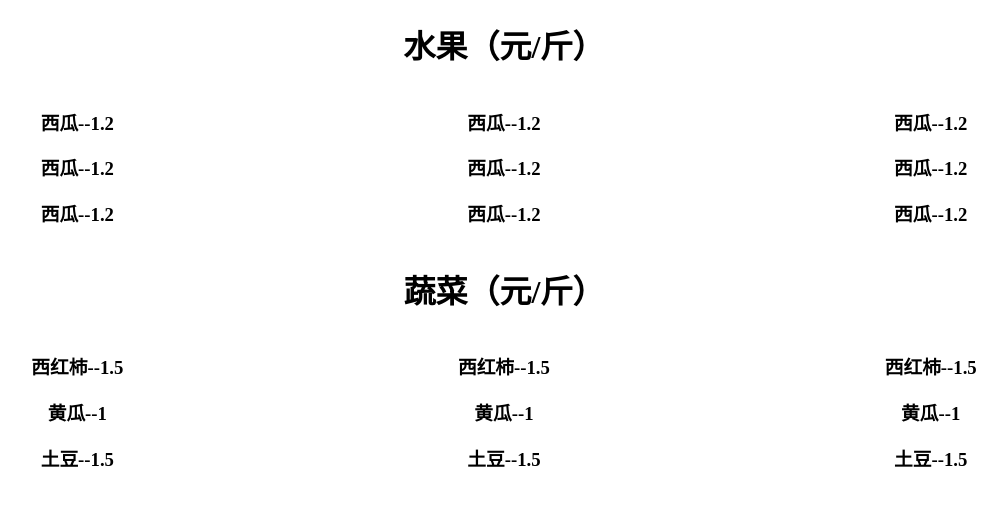
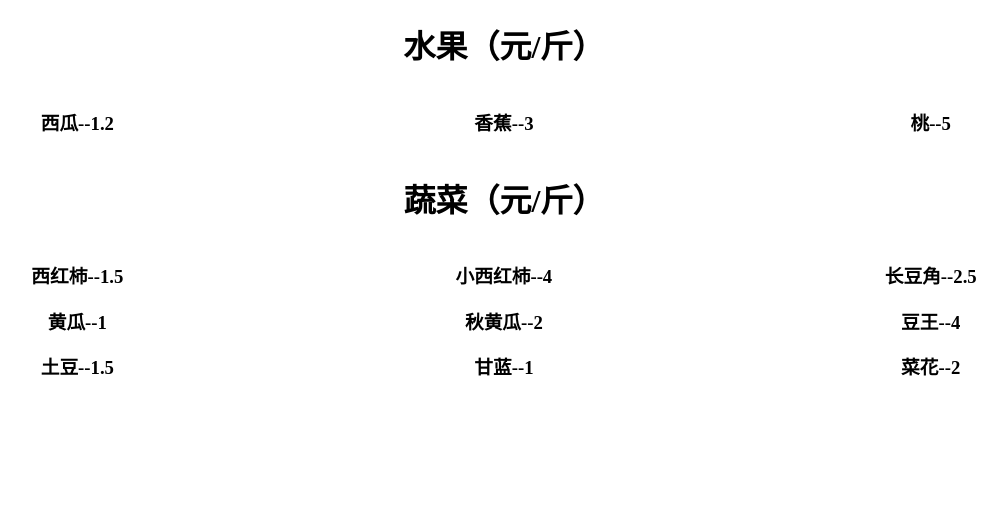
Before and after one commit to woaiyangcheng555/Mytest, a plain HTML site: page index.html in a window 1280 px wide. Shown: the whole page, without its empty margins (136-1143 px from the left). Drawn offline with Linux system fonts and the light colour scheme.

Commit message:
Update index.html

```diff
--- a/index.html
+++ b/index.html
@@ -17,18 +17,12 @@ h1,h3{text-align:center;}
 <h1>水果（元/斤）</h1>
 <div class="left">
         <h3>西瓜--1.2</h3>
-        <h3>西瓜--1.2</h3>
-        <h3>西瓜--1.2</h3>
     </div>
 	<div class="middle">
-    	<h3>西瓜--1.2</h3>
-        <h3>西瓜--1.2</h3>
-        <h3>西瓜--1.2</h3>
+    	<h3>香蕉--3</h3>
     </div>
 	<div class="right">
-    	<h3>西瓜--1.2</h3>
-        <h3>西瓜--1.2</h3>
-        <h3>西瓜--1.2</h3>
+    	<h3>桃--5</h3>
     </div>
 </div>
 <h1>蔬菜（元/斤）</h1>
@@ -38,29 +32,16 @@ h1,h3{text-align:center;}
         <h3>土豆--1.5</h3>
     </div>
 	<div class="middle">
-    	<h3>西红柿--1.5</h3>
-        <h3>黄瓜--1</h3>
-        <h3>土豆--1.5</h3>
+    	<h3>小西红柿--4</h3>
+        <h3>秋黄瓜--2</h3>
+        <h3>甘蓝--1</h3>
     </div>
 	<div class="right">
-    	<h3>西红柿--1.5</h3>
-        <h3>黄瓜--1</h3>
-        <h3>土豆--1.5</h3>
+    	<h3>长豆角--2.5</h3>
+        <h3>豆王--4</h3>
+        <h3>菜花--2</h3>
     </div>
 </div>
-<script type="text/javascript">
-	var mymodule=angular.module("mymodule",[]);
-		mymodule.controller("myctrl",function($scope,$timeout){
-		var updateClock = function() {
-			$scope.clock = new Date();
-			$timeout(function() {
-			updateClock();
-		}, 1000);
-		};
-		updateClock();
-		});
-
-</script>
 <body>
 </body>
 </html>
```
